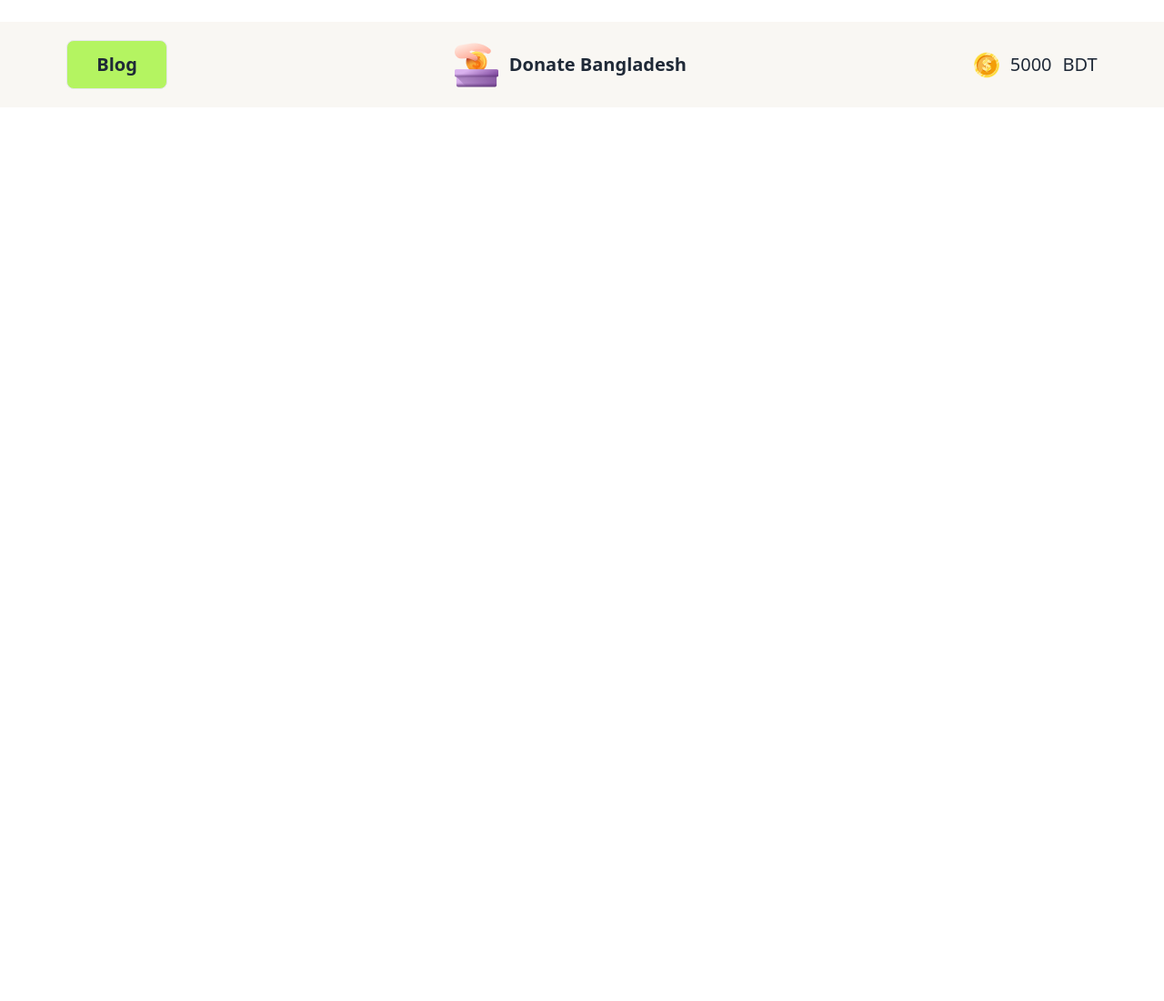
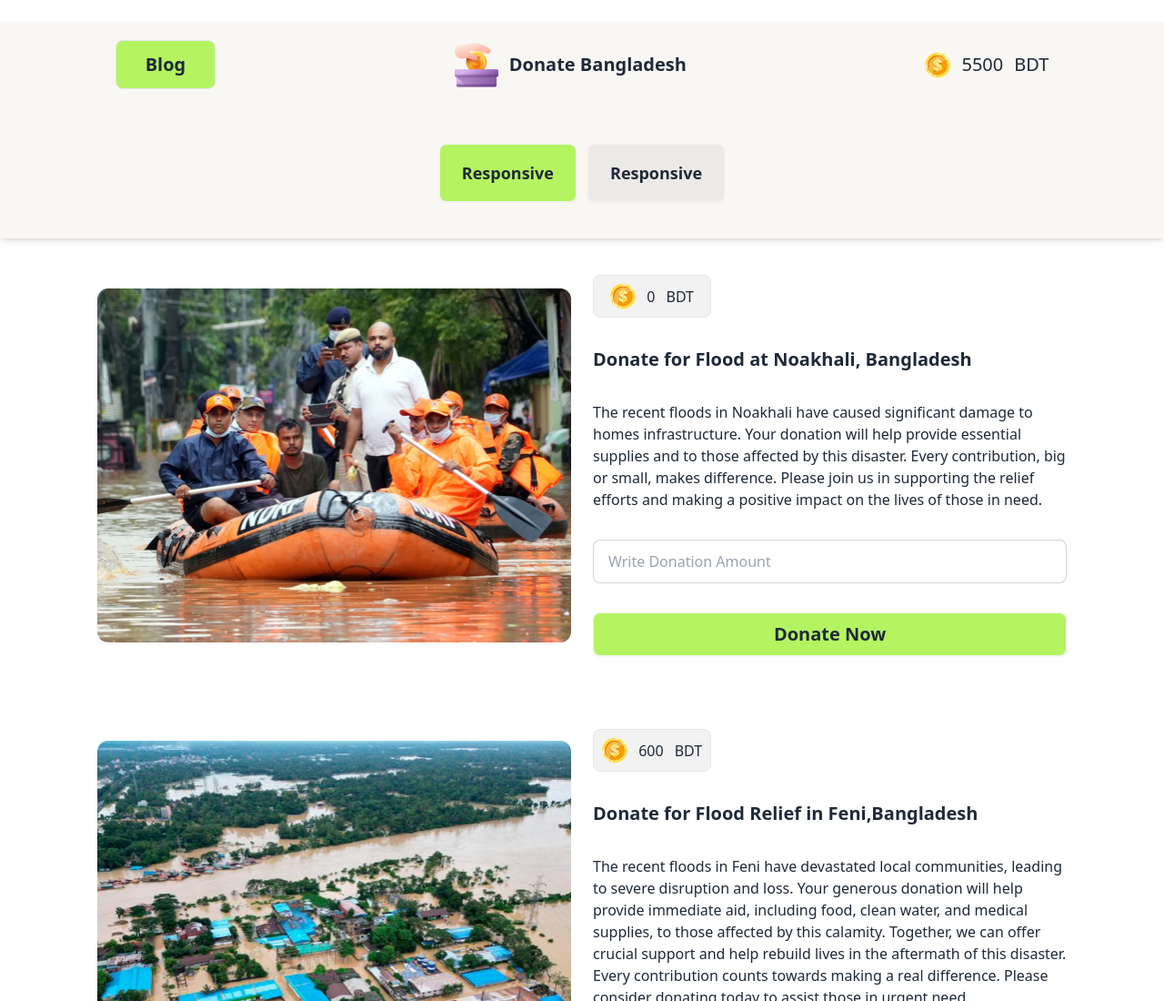
Before and after one commit to Ratul01921/Quest-Build-and-Manipulate, a plain HTML site: page index.html in a window 1280 px wide. Shown: the top 1100 px of the page at 91% size. Before the commit the page ends 800 px from the top, so only its background shows below. Drawn offline with nearby package versions, Linux system fonts and the light colour scheme.

Commit message:
card sectin design complete

```diff
--- a/index.html
+++ b/index.html
@@ -23,7 +23,7 @@
                 extend: {
                     colors: {
                         primary: 'rgb(180, 244, 97)',
-                secondary: 'rgba(17, 17, 17, 0.7)',
+                        secondary: 'rgba(17, 17, 17, 0.05)',
                         background: 'rgb(249, 247, 243)'
                     }
                 }
@@ -35,18 +35,91 @@
 </head>
 
 <body class="font-Lexend mt-6">
-    <header class=" bg-background">
-        <nav class="w-11/12 mx-auto flex justify-between items-center  lg:p-5">
+    <header class=" bg-background sticky top-0  shadow-md">
+        <nav class="w-10/12 mx-auto  flex justify-between items-center  lg:p-5">
             <a class=" bg-primary border rounded-lg px-6 lg:px-8 py-3 lg:text-xl font-semibold" href="">Blog</a>
-            <div class="flex flex-col md:flex-row justify-between items-center md:gap-3"> <img src="./assets/logo.png" alt=""> <h2 class="lg:text-xl lg:font-semibold">Donate Bangladesh</h2></div>
+            <div class="flex flex-col md:flex-row justify-between items-center md:gap-3"> <img src="./assets/logo.png"
+                    alt="">
+                <h2 class="lg:text-xl lg:font-semibold">Donate Bangladesh</h2>
+            </div>
             <div class="flex justify-center md:items-center md:gap-3 md:text-xl lg:font-medium">
                 <img src="./assets/coin.png" alt="">
-                 <p>5000</p>
+                <p>5500</p>
                 <span>BDT</span>
             </div>
         </nav>
+        <!-- banner section -->
+        <section class="flex flex-row justify-center items-center my-10 pb-10 gap-3">
+            <button class="btn sm:btn-md lg:btn-lg bg-primary hover:bg-primary ">Responsive</button>
+            <button class="btn sm:btn-md  lg:btn-lg bg-secondary">Responsive</button>
+        </section>
 
     </header>
+    <main class="w-10/12 mx-auto space-y-20">
+        <!-- card-1 -->
+        <section class="flex flex-col md:flex-row gap-6 items-center">
+           <div class="md:w-1/2">
+            <img class="w-full" src="./assets/noakhali.png" alt="">
+           </div>
+           <div class="md:w-1/2 space-y-4 lg:space-y-8">
+            <div class="w-3/12 flex justify-center items-center  md:gap-3 border rounded-lg bg-secondary px-4 py-2 ">
+                <img src="./assets/coin.png" alt="">
+                <p>0</p>
+                <span>BDT</span>
+            </div>
+            <h2 class="text-xl font-bold">Donate for Flood at Noakhali, Bangladesh</h2>
+            <p class="font-light"> The recent floods in Noakhali have caused significant damage to homes  infrastructure. Your donation will help provide essential supplies and  to those affected by this disaster. Every contribution, big or small, makes  difference. Please join us in supporting the relief efforts and making a positive impact on the lives of those in need.</p>
+            <input type="text" placeholder="Write Donation Amount" class="input input-bordered w-full " />
+            <button class="btn w-full bg-primary hover:bg-primary text-xl font-semibold">Donate Now</button>
+           </div>
+           <p id="software-error" class="hidden text-red-500 text-xs mt-1 ">
+            Invalid amount!
+            </p>
+
+        </section>
+        <!-- card-2 -->
+        <section class="flex flex-col md:flex-row gap-6 items-center">
+           <div class="md:w-1/2">
+            <img class="w-full" src="./assets/feni.png" alt="">
+           </div>
+           <div class="md:w-1/2 space-y-4 lg:space-y-8">
+            <div class="w-3/12 flex justify-center items-center  md:gap-3 border rounded-lg bg-secondary px-4 py-2 ">
+                <img src="./assets/coin.png" alt="">
+                <p>600</p>
+                <span>BDT</span>
+            </div>
+            <h2 class="text-xl font-bold">Donate for Flood Relief in Feni,Bangladesh</h2>
+            <p class="font-light"> The recent floods in Feni have devastated local communities, leading to severe disruption and loss. Your generous donation will help provide immediate aid, including food, clean water, and medical supplies, to those affected by this calamity. Together, we can offer crucial support and help rebuild lives in the aftermath of this disaster. Every contribution counts towards making a real difference. Please consider donating today to assist those in urgent need.</p>
+            <input type="text" placeholder="Write Donation Amount" class="input input-bordered w-full " />
+            <button class="btn w-full bg-primary hover:bg-primary text-xl font-semibold">Donate Now</button>
+            <p id="software-error" class="hidden text-red-500 text-xs mt-1 ">
+                Invalid amount!
+            </p>
+           </div>
+
+        </section>
+        <!-- card-3 -->
+        <section class="flex flex-col md:flex-row gap-6 items-center">
+           <div class="md:w-1/2">
+            <img class="w-full" src="./assets/quota-protest.png" alt="">
+           </div>
+           <div class="md:w-1/2 space-y-4 lg:space-y-8">
+            <div class="w-3/12 flex justify-center items-center  md:gap-3 border rounded-lg bg-secondary px-4 py-2 ">
+                <img src="./assets/coin.png" alt="">
+                <p>2400</p>
+                <span>BDT</span>
+            </div>
+            <h2 class="text-xl font-bold">Aid for Injured in the Quota Movement</h2>
+            <p class="font-light"> The recent Quota movement has resulted in numerous injuries and significant hardship for many individuals. Your support is crucial in providing medical assistance, rehabilitation, and necessary supplies to those affected. By contributing, you help ensure that injured individuals receive the care and support they need during this challenging time. Every donation plays a vital role in alleviating their suffering and aiding in their recovery. Please consider making a donation to support these brave individuals in their time of need.</p>
+            <input type="text" placeholder="Write Donation Amount" class="input input-bordered w-full " />
+            <button class="btn w-full bg-primary hover:bg-primary text-xl font-semibold">Donate Now</button>
+            <p id="software-error" class="hidden text-red-500 text-xs mt-1  ">
+                Invalid amount!
+            </p>
+           </div>
+
+        </section>
+    </main>
 </body>
 
 </html>
```
Lines whose indentation alone changed are shown as unchanged.
